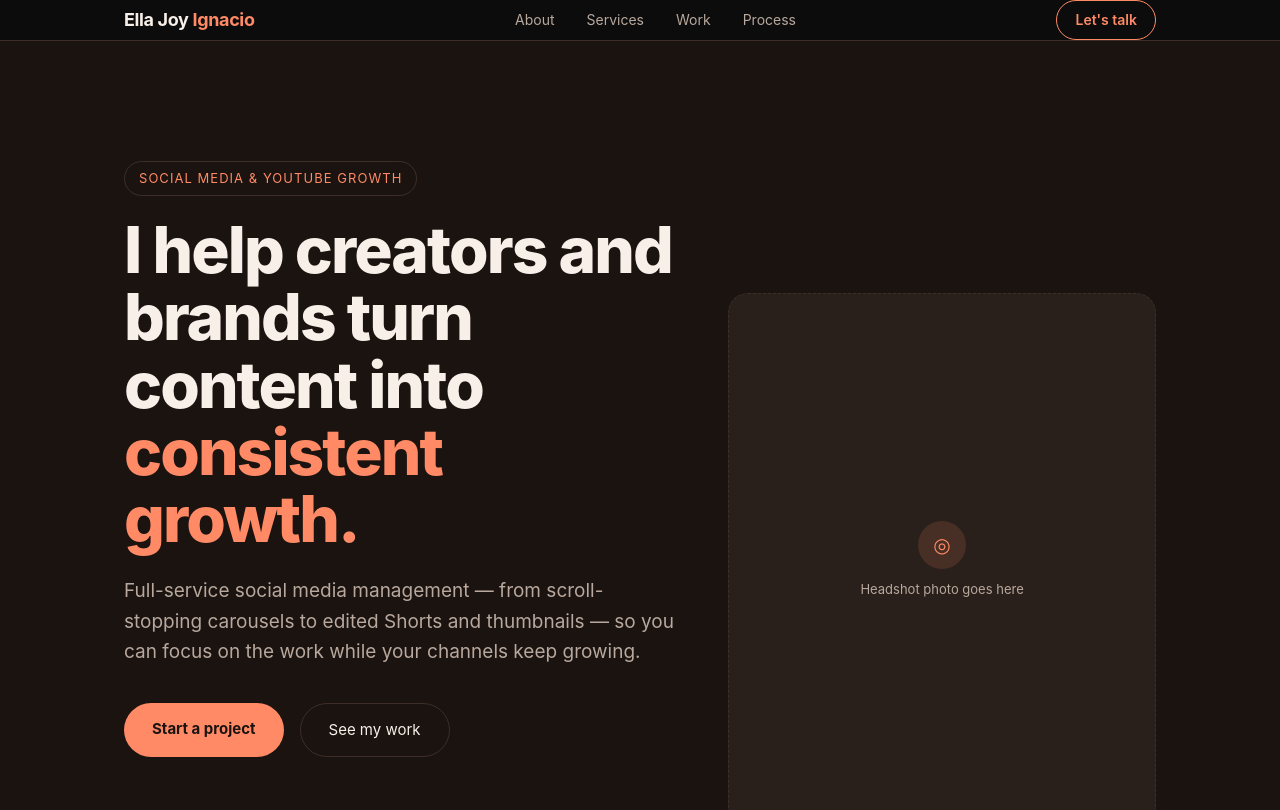
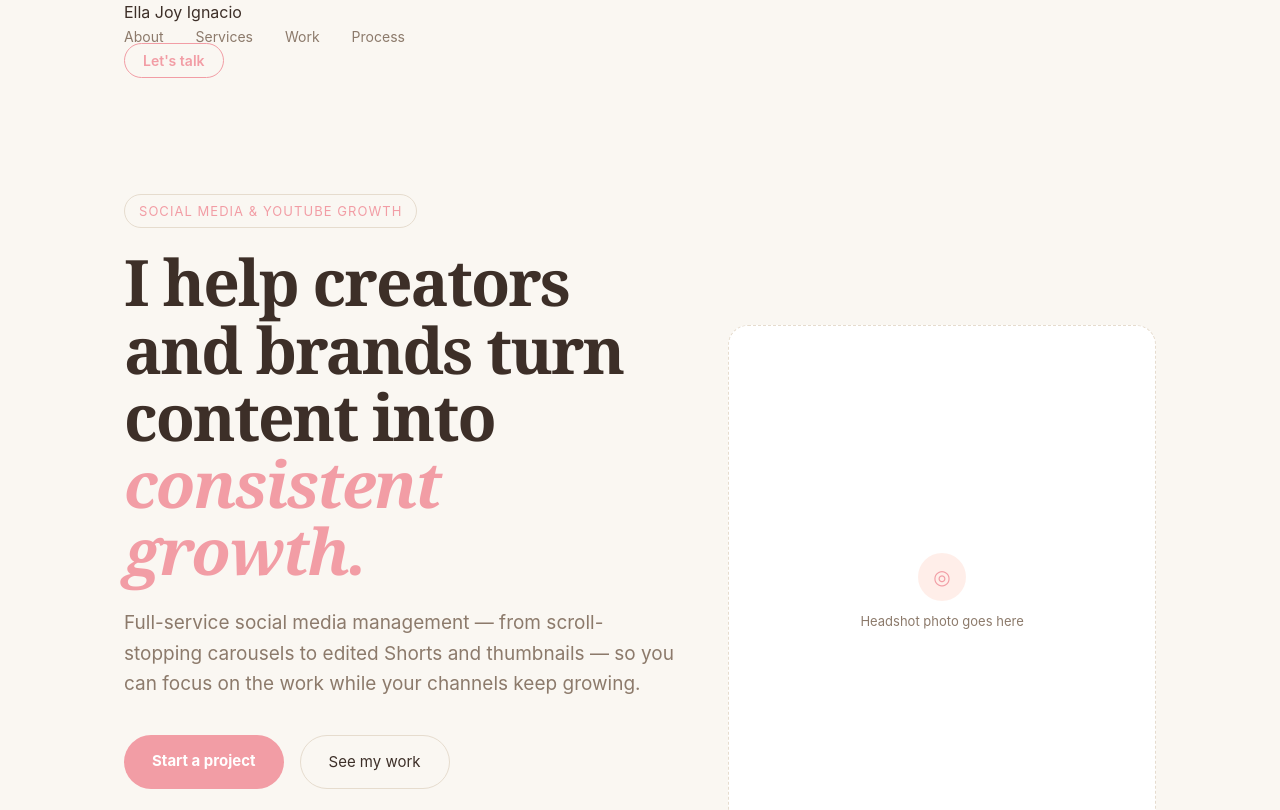
Before and after one commit to ellaignacioncloudnimbus/Portfolio, a plain HTML site: page index.html in a window 1280 px wide. Shown: the top 810 px of the page. Drawn offline with Linux system fonts and the light colour scheme.

Commit message:
Update index.html

```diff
--- a/index.html
+++ b/index.html
@@ -12,26 +12,16 @@
 
 <style>
 
-  :root{
-
-    --bg: #1a1310;
-
-    --bg-alt: #221a16;
-
-    --card: #29201b;
-
-    --border: #3d2f27;
-
-    --text: #f7efe8;
-
-    --text-dim: #b8a89d;
-
-    --accent: #ff8a65;
-
-    --accent-dim: #f2704a;
-
-    --accent-ink: #1a1310;
-
+  :root {
+    --bg: #faf7f2;        /* Soft, creamy milk-tea background */
+    --bg-alt: #f3ede2;    /* Slightly darker beige for sections */
+    --card: #ffffff;      /* Pure white cards that pop off the cream */
+    --border: #e6dcce;    /* Warm, subtle border lines */
+    --text: #3d2f28;      /* Soft dark brown text */
+    --text-dim: #8c7a6b;  /* Muted taupe for descriptions */
+    --accent: #f29da5;    /* Gorgeous aesthetic dusty rose pink */
+    --accent-dim: #df848d;/* Darker rose pink for button hovers */
+    --accent-ink: #ffffff;/* White text for inside your pink buttons */
   }
 
   *{box-sizing:border-box; margin:0; padding:0;}
@@ -56,29 +46,18 @@
 
 
 
-  header{
+  h1 {
+    font-family: "Didot", "Bodoni MT", Georgia, serif;
+    font-size: clamp(36px, 6vw, 64px);
+    font-weight: 800; letter-spacing: -0.02em; line-height: 1.05;
+    max-width: 820px; margin-bottom: 24px;
+  }
+  h1 .accent { color: var(--accent); font-style: italic; } /* Makes key words elegantly italicized */
 
-    position:sticky; top:0; z-index:50;
-
-    background:rgba(11,12,14,0.85);
-
-    backdrop-filter:blur(8px);
-
-    border-bottom:1px solid var(--border);
-
+  h2 {
+    font-family: "Didot", "Bodoni MT", Georgia, serif;
+    font-size: clamp(26px, 4vw, 38px); font-weight: 800; letter-spacing: -0.01em; margin-bottom: 16px;
   }
-
-  nav{
-
-    display:flex; align-items:center; justify-content:space-between;
-
-    padding:18px 0;
-
-  }
-
-  .logo{font-weight:700; font-size:18px; letter-spacing:-0.02em;}
-
-  .logo span{color:var(--accent);}
 
   .nav-links{display:flex; gap:32px; font-size:14px; color:var(--text-dim);}
 
```
